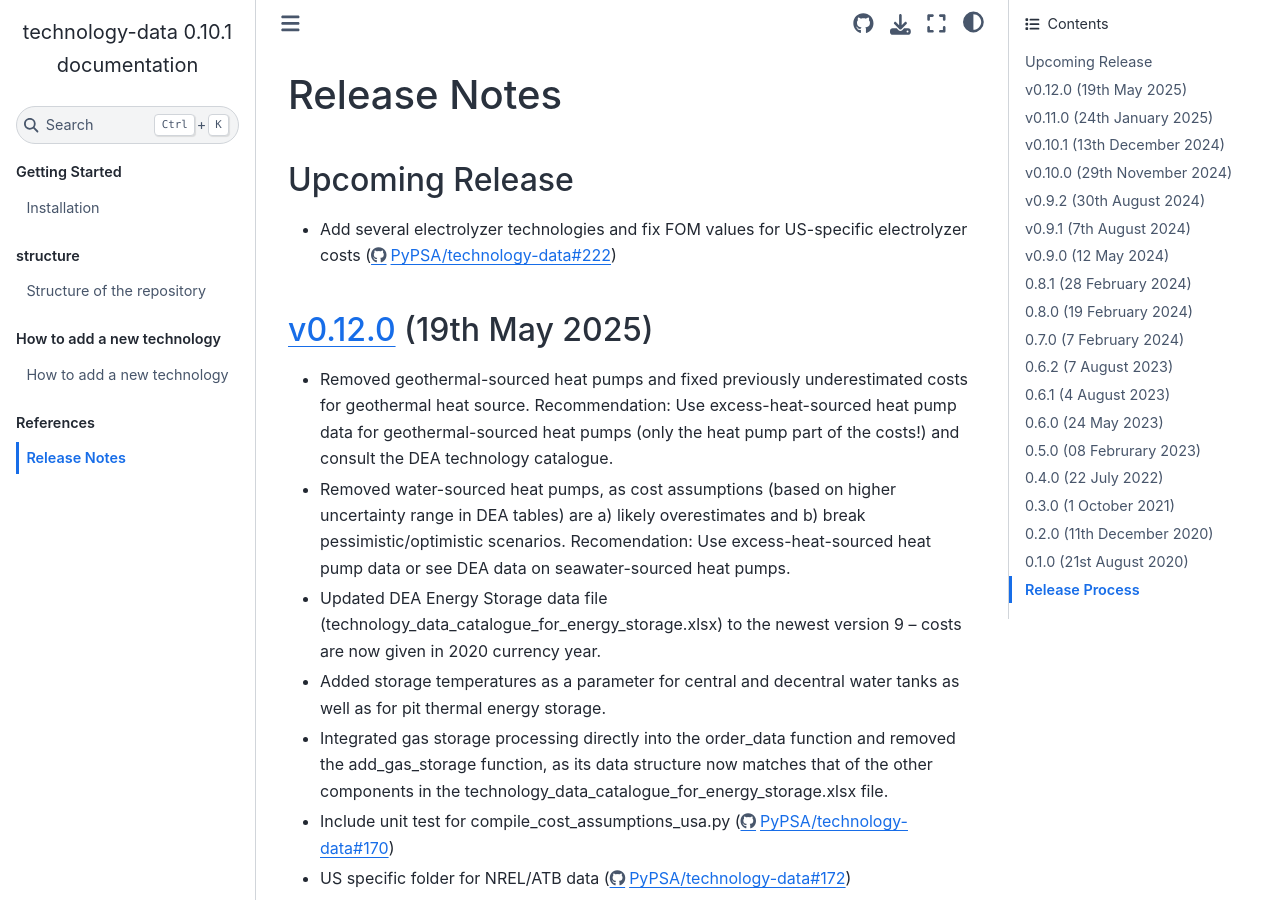
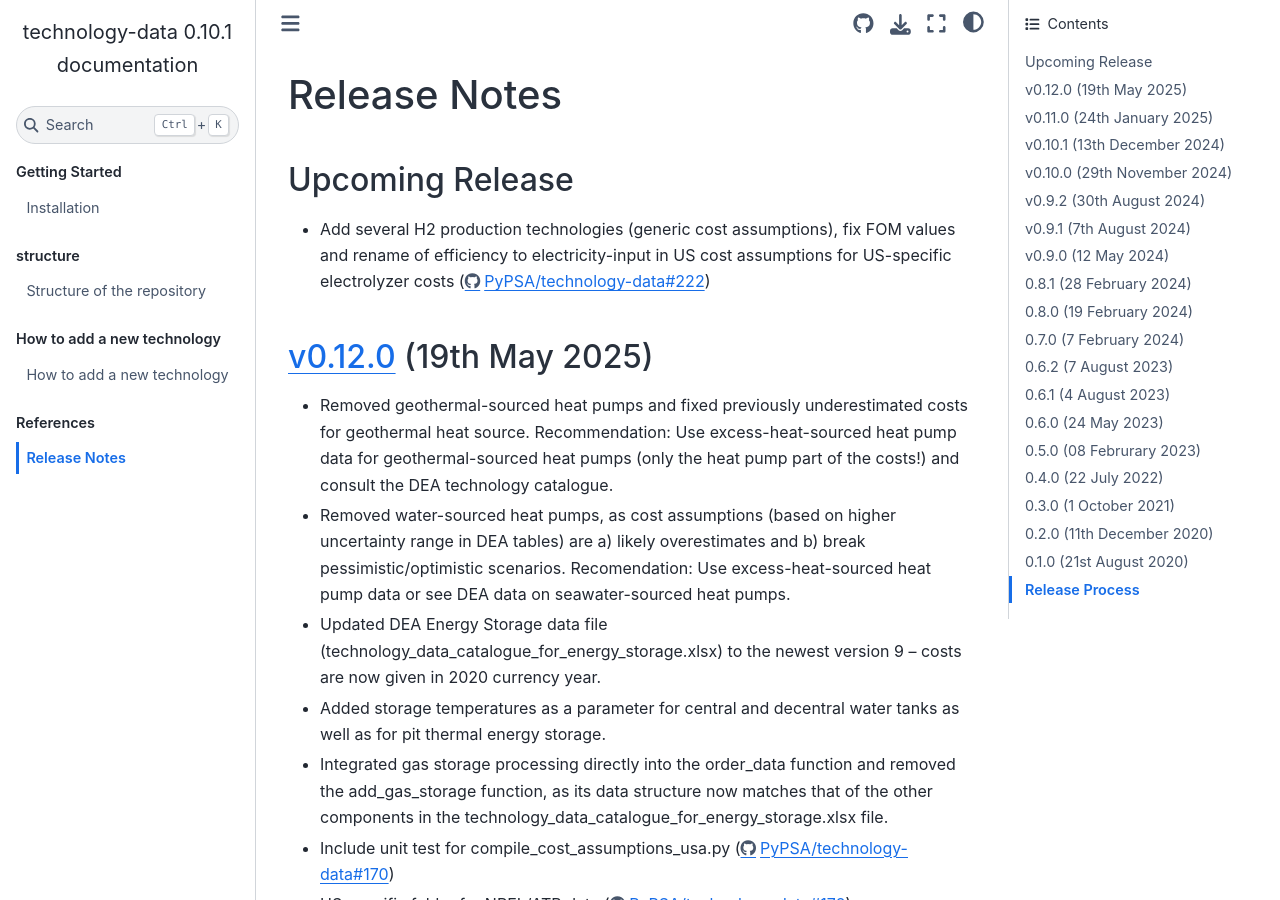
Before and after one commit to PyPSA/technology-data, a Sphinx documentation site: the page built from docs/release_notes.rst, in a window 1280 px wide and 900 px high. Built offline with Sphinx 7.4.7 and the Sphinx Book theme 1.1.4, drawn with Linux system fonts in a browser that asks for light colours.

Commit message:
address review

```diff
--- a/docs/release_notes.rst
+++ b/docs/release_notes.rst
@@ -16,7 +16,7 @@ Upcoming Release
 ..   The features listed below are not released yet, but will be part of the next release!
 ..   To use the features already you have to use the ``master`` branch.
 
-* Add several electrolyzer technologies and fix FOM values for US-specific electrolyzer costs (https://github.com/PyPSA/technology-data/pull/222)
+* Add several H2 production technologies (generic cost assumptions), fix FOM values and rename of efficiency to electricity-input in US cost assumptions for US-specific electrolyzer costs (https://github.com/PyPSA/technology-data/pull/222)
 
 `v0.12.0 <https://github.com/PyPSA/technology-data/releases/tag/v0.12.0>`__ (19th May 2025)
 =======================================================================================
```
Also changed, not shown: 16 other files.
